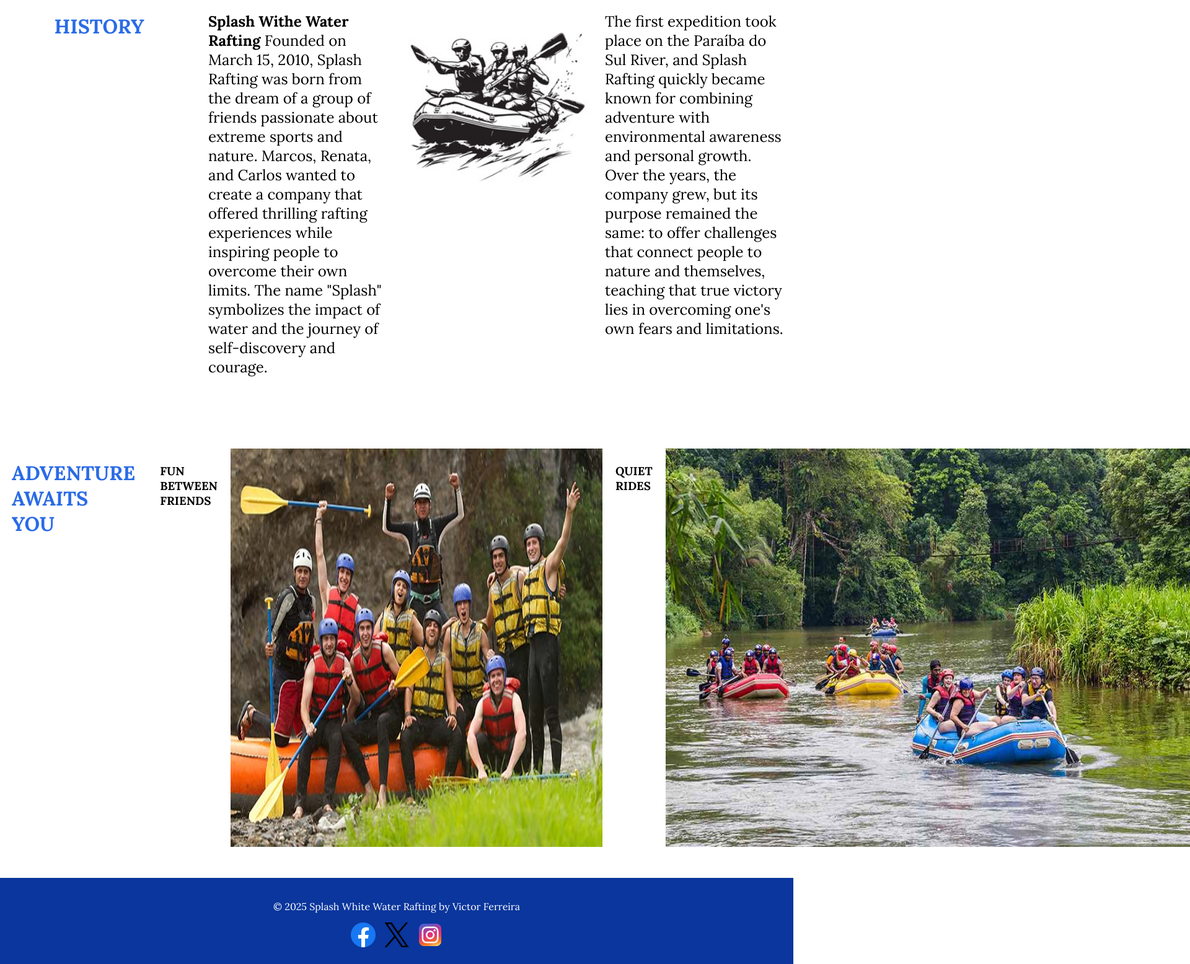
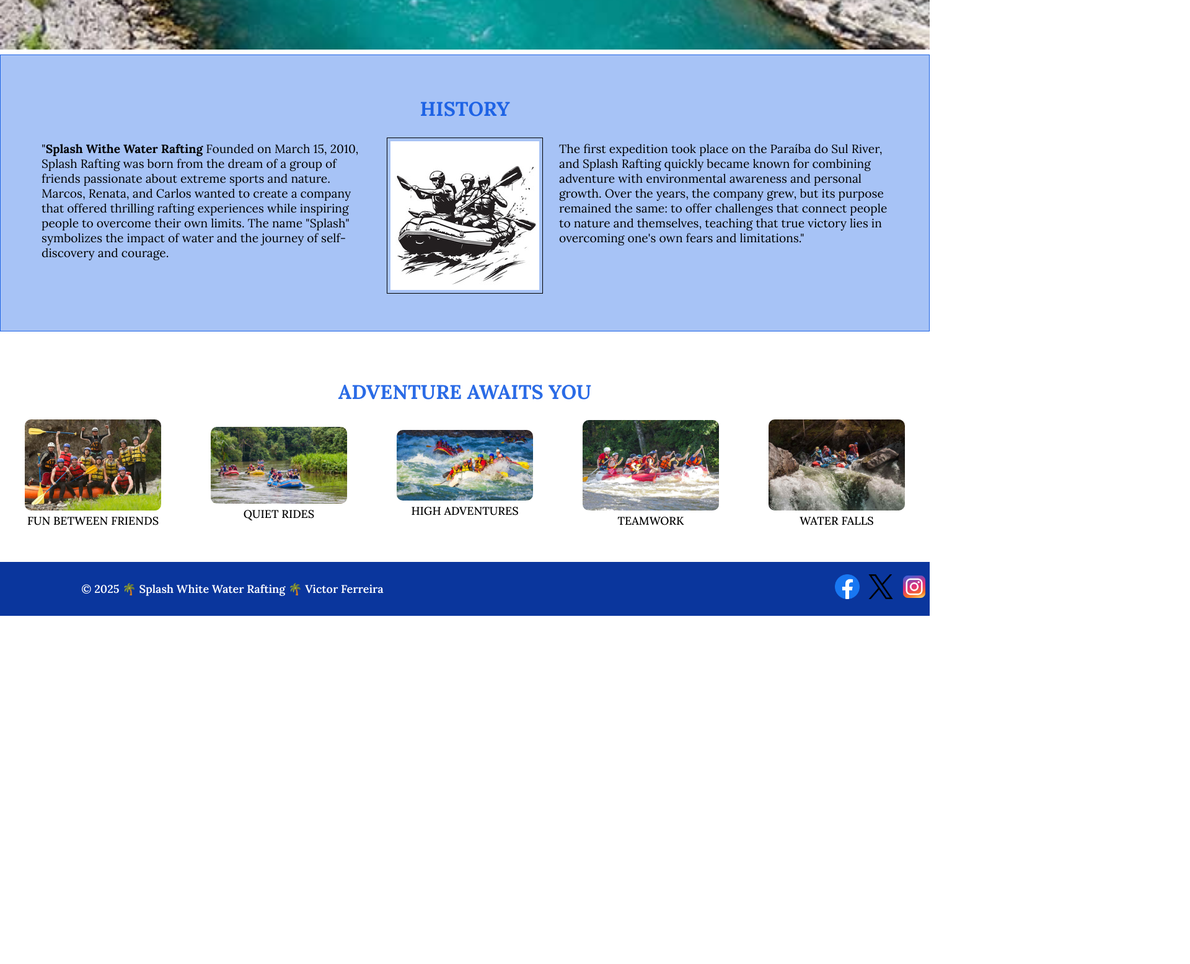
Before and after one commit to victorferreiratec/wdd130, a plain HTML site: page wwr/about.html in a window 1280 px wide. Shown: the part 1186-2742 px from the top of the page at 62% size, 1920 px wide, since content can reach past the window. After the commit the page ends 2180 px from the top, so only its background shows below. Drawn offline with Linux system fonts and the light colour scheme.

Commit message:
modified:   wwr/about.html 	modified:   wwr/styles/rafting.css

```diff
--- a/wwr/about.html
+++ b/wwr/about.html
@@ -14,13 +14,11 @@
 <body>
     <header>
         <img src="images/logo.png" alt="Splash Rafting logo" class="logo">
-        <nav>
-            <ul class="navegation">
-                <li class="link link1"><a href="index.html">Home</a></li>
-                <li class="link link2"><a href="about.html">About Us</a></li>
-                <li class="link link3"><a href="trips.html">Trips</a></li>
-                <li class="link link4"><a href="contact.html">Contact Us</a></li>
-            </ul>
+        <nav class="navigation">
+            <a href="index.html">Home</a>
+            <a href="about.html">About Us</a>
+            <a href="trips.html">Trips</a>
+            <a href="contact.html">Contact Us</a>
         </nav>
     </header>
     <main>
@@ -38,32 +36,44 @@
         </div>
         <section class="history">
             <h2>HISTORY</h2>
-            <p><strong>Splash Withe Water Rafting</strong>
+            <p>"<strong>Splash Withe Water Rafting</strong>
 
                 Founded on March 15, 2010, Splash Rafting was born from the dream of a group of friends passionate about extreme sports and nature. Marcos, Renata, and Carlos wanted to create a company that offered thrilling rafting experiences while inspiring people to overcome their own limits.
 
                 The name "Splash" symbolizes the impact of water and the journey of self-discovery and courage. </p>
-                <img src="images/history_img.jpg" alt="Image story" class="history_img">
+            <img src="images/history_img.jpg" alt="Image story">
             <p>The first expedition took place on the Paraíba do Sul River, and Splash Rafting quickly became known for combining adventure with environmental awareness and personal growth.
 
-                Over the years, the company grew, but its purpose remained the same: to offer challenges that connect people to nature and themselves, teaching that true victory lies in overcoming one's own fears and limitations.</p>
+                Over the years, the company grew, but its purpose remained the same: to offer challenges that connect people to nature and themselves, teaching that true victory lies in overcoming one's own fears and limitations."</p>
         </section>
         <section class="adventure">
             <h2>ADVENTURE AWAITS YOU</h2>
-            <h3>FUN BETWEEN FRIENDS</h3>
-                <img src="images/hero_2.jpg" alt="...">
-            <h3>QUIET RIDES</h3>
-                <img src="images/hero_4.jpg" alt="...">
-            <h3>HIGH ADVENTURES</h3>
-                <img src="images/hero_5.jpg" alt="...">
-            <h3>TEAMWORK</h3>
-                <img src="images/hero_6.jpg" alt="...">
-            <h3>WATER FALLS</h3>
-                <img src="images/hero_7.jpg" alt="...">
+            <div class="images-container">
+                <figure class="image-box">
+                    <img src="images/hero_2.jpg" alt="...">
+                    <figcaption>FUN BETWEEN FRIENDS</figcaption>
+                </figure>
+                <figure class="image-box">
+                    <img src="images/hero_4.jpg" alt="...">
+                    <figcaption>QUIET RIDES</figcaption>
+                </figure>
+                <figure class="image-box">
+                    <img src="images/hero_5.jpg" alt="...">
+                    <figcaption>HIGH ADVENTURES</figcaption>
+                </figure>
+                <figure class="image-box">
+                    <img src="images/hero_6.jpg" alt="...">
+                    <figcaption>TEAMWORK</figcaption>
+                </figure>
+                <figure class="image-box">
+                    <img src="images/hero_7.jpg" alt="...">
+                    <figcaption>WATER FALLS</figcaption>
+                </figure>
+            </div>
         </section>
     </main>
     <footer>
-        <p>© 2025 Splash White Water Rafting by Victor Ferreira </p>
+        <p>© 2025 🌴 Splash White Water Rafting 🌴 Victor Ferreira </p>
         <nav class="sociallinks">
             <a href="https://facebook.com">
                 <img src="images/facebook_icon.png" alt="Facebook"></a>
--- a/wwr/styles/rafting.css
+++ b/wwr/styles/rafting.css
@@ -5,6 +5,8 @@
 --accent2-color:#92b4f4;
 }
 * {
+  margin: 0;
+  padding: 0;
 box-sizing: border-box;
 }
 
@@ -12,47 +14,48 @@ box-sizing: border-box;
 header {
 margin: 1rem auto;
 display: grid;
-grid-template-columns: 1fr 1fr 1fr;
+grid-template-columns: auto 1fr;
+align-items: center;
 border-bottom: 5px solid var(--accent2-color);
 border-top: 5px solid var(--accent2-color);
 background-color: var(--primary-color); /* Primary Color */
 color: var(--accent1-color);
 }
 
-nav ul{
-  margin-top: 10%;
+.navigation {
   display: flex;
+  flex-wrap: wrap;
+  width: 1000px;
   justify-content: center;
+  padding: 0;
 }
 
-nav li {
-  flex: content;
-  flex-direction: row;
-}
-.navigation {
-  display: flex;
+.navigation a {
+	display: block;
+  padding: 20px;
+  font-weight: bold;
+	padding: 20px;
+	text-decoration: none;
 }
 
-.link {
-  display: flex;
-}
-
-.link a:hover {
-	color: tomato;
+.navigation a:hover {
+	color: var(--accent2-color);
 	font-weight: 700;
 	text-decoration: underline;
 }
 
-.logo {
-margin: auto;
-height: auto;
+header img {
+  width:220px;
+  margin: 0 0.25rem 0 1rem;
+  height: auto;
 }
 
 
 body {
 font-family: "Lora", serif;
-margin: 0;
+margin: 0 auto;
 padding: 0;
+width: 1500px;
 }
 
 
@@ -74,7 +77,7 @@ position: relative;
 .hero img {
 display: block;
 width: 100%;
-margin-top: 60px;
+margin-top: 20px;
 height: auto;
 object-fit: cover;
 }
@@ -129,42 +132,46 @@ padding-left: 1rem;
 /* History Section Styles */
 .history {
   display: grid;
-  grid-template-columns: repeat(4, 1fr);
-  padding: 50px 0;
-}
-
-.h2 {
-  display: flex;
-  justify-content: center;
+  grid-template-columns: 1fr auto 1fr;
+  background-color: #92b4f4cc;
+  padding: 50px;
+  border: 1px solid #0854e2dc;
+  margin-top: 0.5rem;
+  margin-bottom: 0.5rem;
 }
 
 .history h2 {
-display: flex;
-justify-content:  center;
+margin: 1rem;
+text-align: center;
+grid-column: span 3;
 font-size: xx-large;
 color: #0854e2dc;
-padding: 3px;
-margin: 1rem;
+padding: 0;
 }
 
-.history_img {
-  width: 300px;
-  display: flex;
-  justify-self: center;
+.history img {
+  max-width: 300px;
+  height: auto;
+  display: block;
+  margin: 10px;
+  padding: 5px;
+  border: 1px solid ;
 }
 
 .history p{
 margin: 1rem;
-font-size: x-large;
+font-size: larger;
 }
 
 
 /* Adventure Section Styles */
 .adventure {
 display: flex;
-
+flex-direction: column;
 color: #000;
 padding: 50px 0;
+margin: auto;
+text-align: center;
 }
 
 .adventure h2 {
@@ -174,30 +181,64 @@ padding: 50px 0;
   margin: 1rem;
 }
 
-.adventure img{
-width: 75%;
-margin-left: 1rem;
+.images-container{
+  display: flex;
+  flex-wrap: wrap;
+
 }
-.adventure h3{
+
+.image-box{
   display: flex;
-padding: 5px;
-margin-left: 1rem
+  flex-direction: column;
+  width: 230px;
+  height: auto;
+  padding: 5px;
+  margin: auto;
 }
+
+.image-box figcaption{
+  font-size: large;
+  font-weight: 500;
+  margin-top: 5px;
+  text-align: center;
+
+}
+
+.image-box img{
+  width: 220px;
+  height: auto;
+  object-fit: cover;
+  border-radius: 10px;
+
+}
+
+
 
 /* Footer Styles */
 footer {
+display: grid;
+grid-template-columns: repeat(2, 1fr);
+align-items: center;
+justify-content: space-between;
 background-color: var(--primary-color);
 color: #ffffff;
-padding: 20px 0;
+padding: 20px 0px;
 text-align: center;
 }
 
-footer img{
-width: 40px;
-padding-bottom: 0;
+footer p{
+  text-align: center;
+  font-size: large;
+  font-weight: 600;
 }
 
+
 .sociallinks{
-  position: relative;
+gap: 15px;
+text-align: end;
+}
 
+.sociallinks img{
+  width: 40px;
+  height: auto;
 }
```
